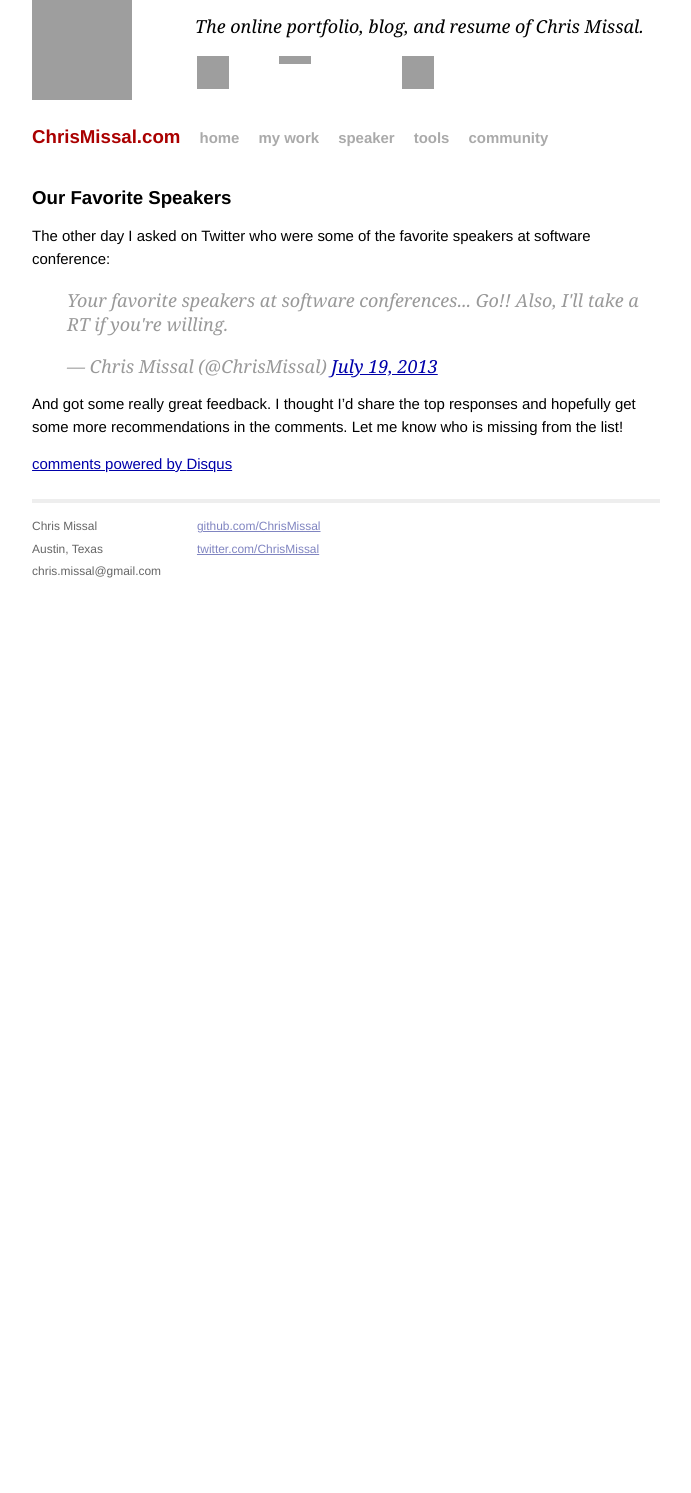
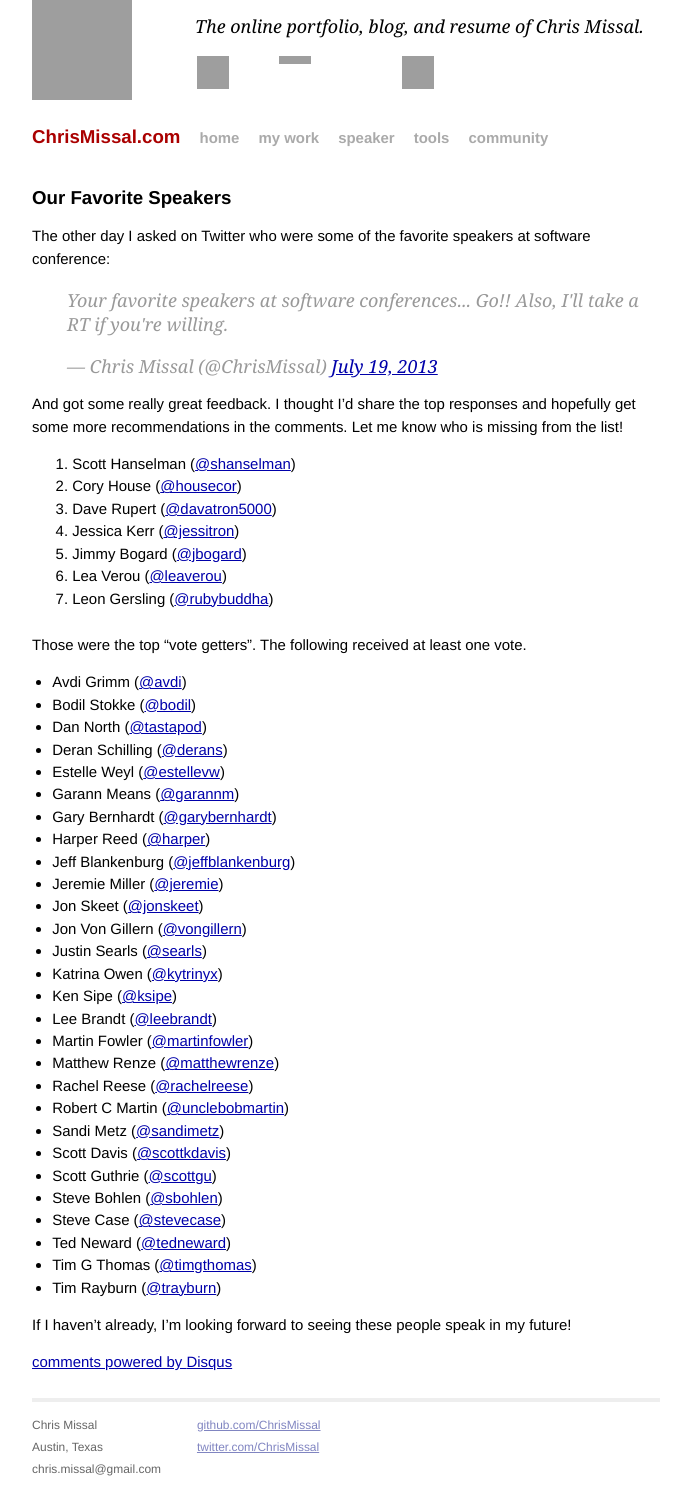
Before and after one commit to ChrisMissal/chrismissal.github.io, a Jekyll site: the page built from 2013-07-23-our-favorite-speakers.md, in a window 1280 px wide, cut to the strip 0-1493 px from the top of the page. Shown: the whole strip, without its empty margins (294-985 px from the left). Built offline with Jekyll 4.4.1, drawn with Linux system fonts in a browser that asks for light colours; comment, search, counter and statistics services are not loaded; before the commit the page ends 900 px from its top, so only the background shows below that; grey boxes are pictures that could not be loaded.

Commit message:
Updated 2013-07-23-our-favorite-speakers.md

```diff
--- a/2013-07-23-our-favorite-speakers.md
+++ b/2013-07-23-our-favorite-speakers.md
@@ -11,3 +11,44 @@
 
 And got some really great feedback. I thought I'd share the top responses and hopefully get some more recommendations in the comments.
 Let me know who is missing from the list!
+
+1. Scott Hanselman ([@shanselman](https://twitter.com/shanselman))
+1. Cory House ([@housecor](https://twitter.com/housecor))
+1. Dave Rupert ([@davatron5000](https://twitter.com/davatron5000))
+1. Jessica Kerr ([@jessitron](https://twitter.com/jessitron))
+1. Jimmy Bogard ([@jbogard](https://twitter.com/jbogard))
+1. Lea Verou ([@leaverou](https://twitter.com/leaverou))
+1. Leon Gersling ([@rubybuddha](https://twitter.com/rubybuddha))
+
+Those were the top "vote getters". The following received at least one vote.
+
+* Avdi Grimm ([@avdi](https://twitter.com/avdi))
+* Bodil Stokke ([@bodil](https://twitter.com/bodil))
+* Dan North ([@tastapod](https://twitter.com/tastapod))
+* Deran Schilling ([@derans](https://twitter.com/derans))
+* Estelle Weyl ([@estellevw](https://twitter.com/estellevw))
+* Garann Means ([@garannm](https://twitter.com/garannm))
+* Gary Bernhardt ([@garybernhardt](https://twitter.com/garybernhardt))
+* Harper Reed ([@harper](https://twitter.com/harper))
+* Jeff Blankenburg ([@jeffblankenburg](https://twitter.com/jeffblankenburg))
+* Jeremie Miller ([@jeremie](https://twitter.com/jeremie))
+* Jon Skeet ([@jonskeet](https://twitter.com/jonskeet))
+* Jon Von Gillern ([@vongillern](https://twitter.com/vongillern))
+* Justin Searls ([@searls](https://twitter.com/searls))
+* Katrina Owen ([@kytrinyx](https://twitter.com/kytrinyx))
+* Ken Sipe ([@ksipe](https://twitter.com/ksipe))
+* Lee Brandt ([@leebrandt](https://twitter.com/leebrandt))
+* Martin Fowler ([@martinfowler](https://twitter.com/martinfowler))
+* Matthew Renze ([@matthewrenze](https://twitter.com/matthewrenze))
+* Rachel Reese ([@rachelreese](https://twitter.com/rachelreese))
+* Robert C Martin ([@unclebobmartin](https://twitter.com/unclebobmartin))
+* Sandi Metz ([@sandimetz](https://twitter.com/sandimetz))
+* Scott Davis ([@scottkdavis](https://twitter.com/scottkdavis))
+* Scott Guthrie ([@scottgu](https://twitter.com/scottgu))
+* Steve Bohlen ([@sbohlen](https://twitter.com/sbohlen))
+* Steve Case ([@stevecase](https://twitter.com/stevecase))
+* Ted Neward ([@tedneward](https://twitter.com/tedneward))
+* Tim G Thomas ([@timgthomas](https://twitter.com/timgthomas))
+* Tim Rayburn ([@trayburn](https://twitter.com/trayburn))
+
+If I haven't already, I'm looking forward to seeing these people speak in my future!
```
